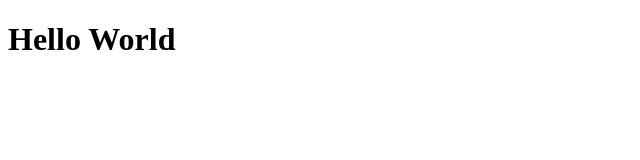
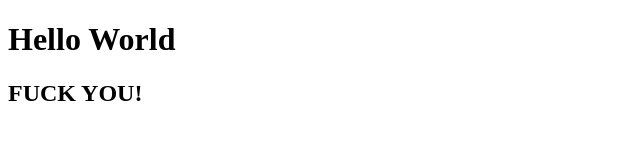
Before and after one commit to AI-city/AI-city.github.io, a plain HTML site: page index.html in a window 1280 px wide. Shown: the whole page, without its empty margins (0-640 px from the left). Drawn offline with Linux system fonts and the light colour scheme.

Commit message:
[ Upload ].

```diff
--- a/index.html
+++ b/index.html
@@ -6,5 +6,6 @@
 </head>
 <body>
     <h1>Hello World</h1>
+    <h2>FUCK YOU!</h2>
 </body>
 </html>
```
